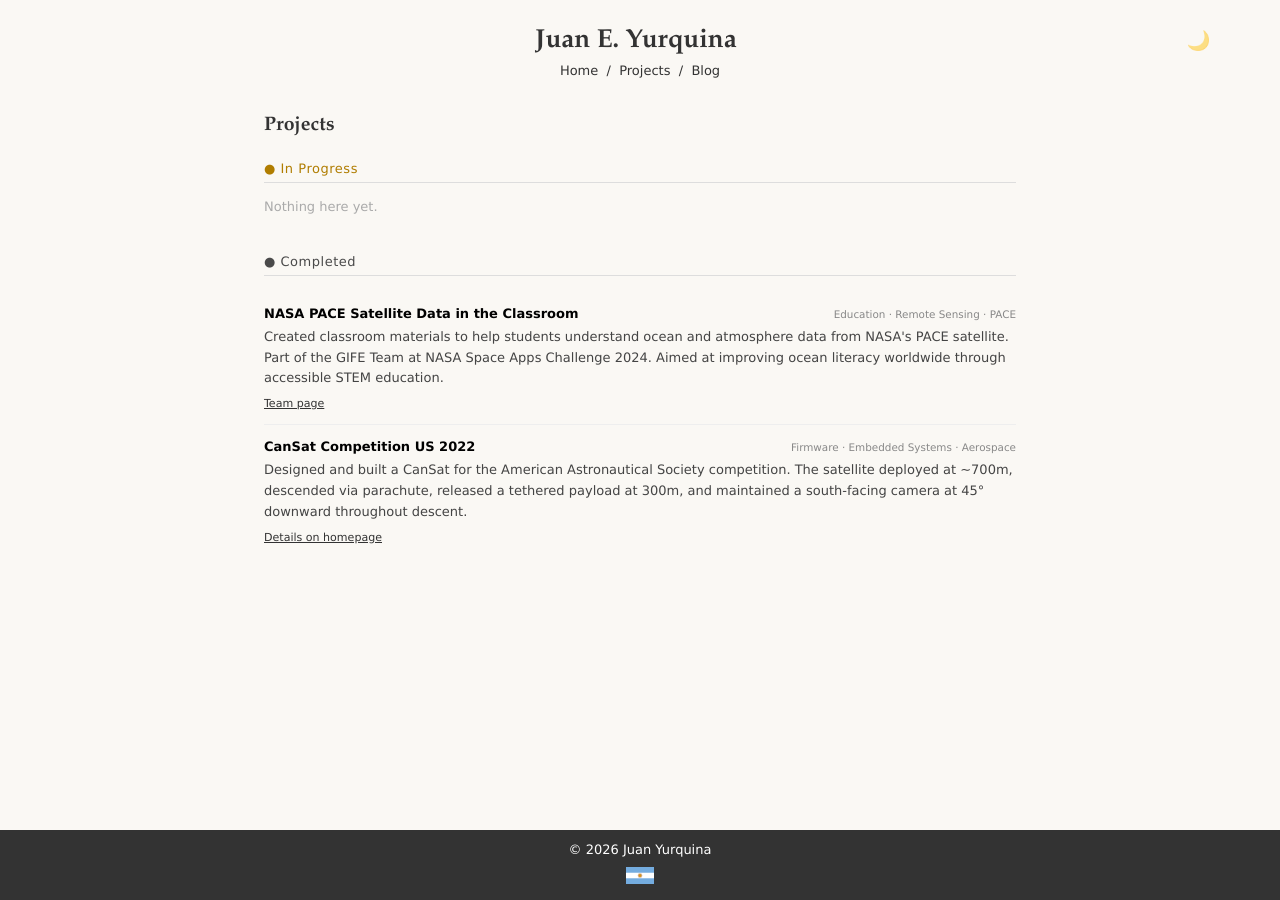
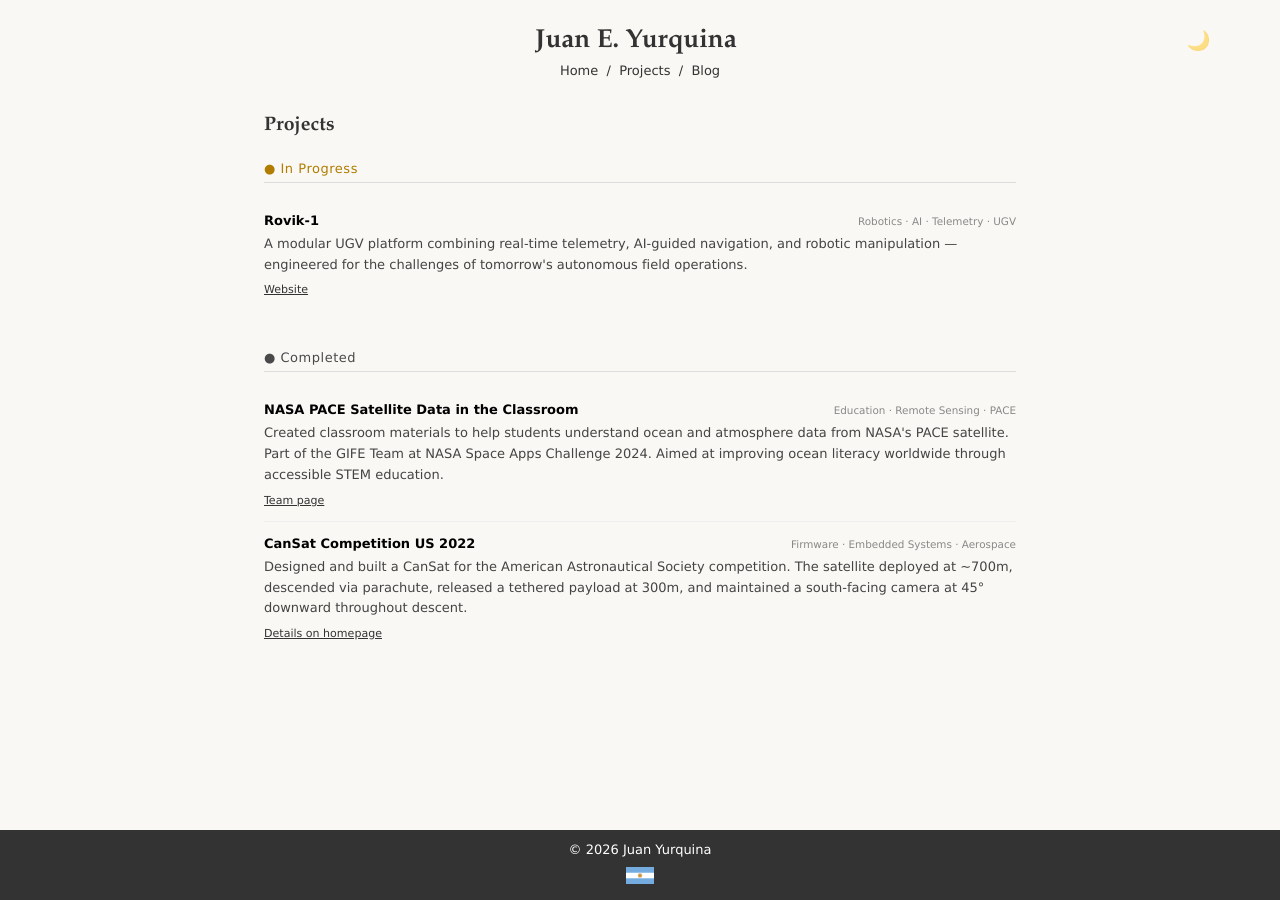
Before and after one commit to estebanjy/estebanjy.github.io, a Jekyll site: the page built from projects/index.html, in a window 1280 px wide. Built offline with Jekyll 4.4.1, drawn with Linux system fonts in a browser that asks for light colours.

Commit message:
add Rovik-1 to in-progress projects page

```diff
--- a/projects/index.html
+++ b/projects/index.html
@@ -23,7 +23,16 @@ title: Projects
         </div>
         -->
 
-        <p class="projects-empty">Nothing here yet.</p>
+        <div class="project-card">
+            <div class="project-header">
+                <span class="project-title">Rovik-1</span>
+                <span class="project-tools">Robotics · AI · Telemetry · UGV</span>
+            </div>
+            <p class="project-desc">A modular UGV platform combining real-time telemetry, AI-guided navigation, and robotic manipulation — engineered for the challenges of tomorrow's autonomous field operations.</p>
+            <div class="project-links">
+                <a href="https://www.rovik1.com">Website</a>
+            </div>
+        </div>
     </div>
 
     <div class="projects-group">
```
